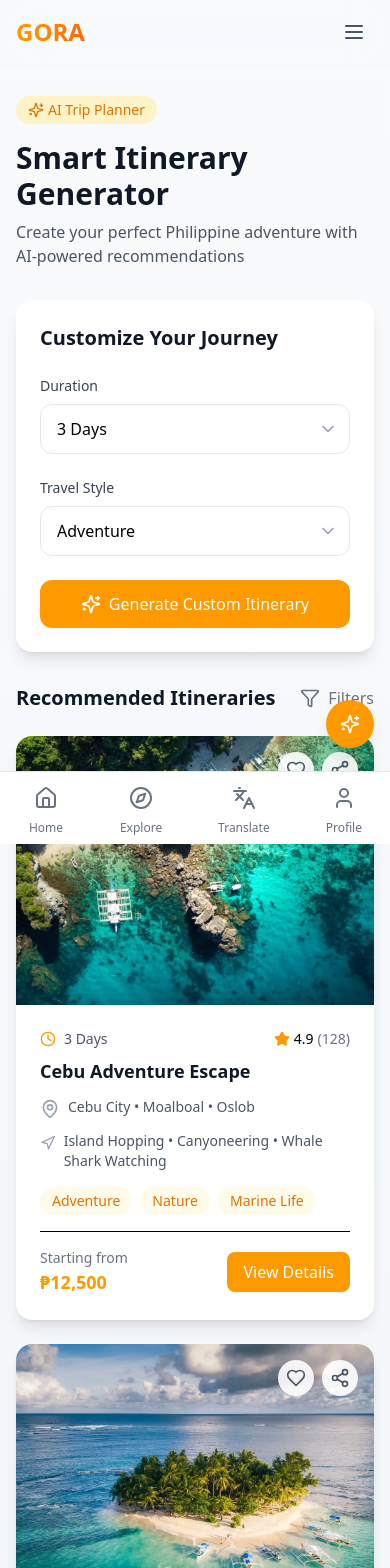
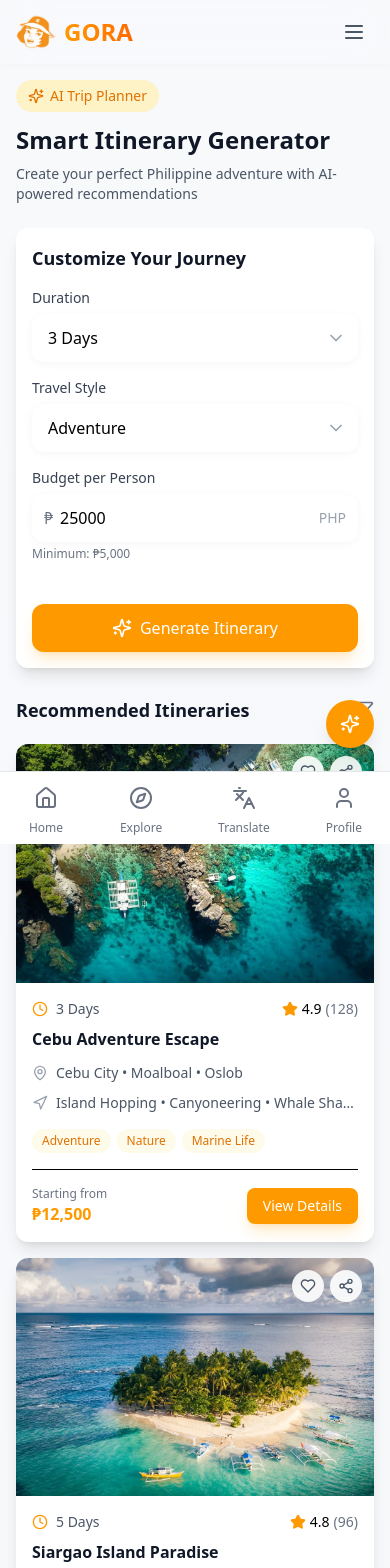
Before and after one commit to generyand/lakbay, a React (Vite) app: page /itinerary in a window 390 px wide. Shown: the top 1568 px of the page. Built offline with nearby package versions, Linux system fonts and the light colour scheme.

Commit message:
improved some things

```diff
--- a/src/components/layout/Navbar.jsx
+++ b/src/components/layout/Navbar.jsx
@@ -23,13 +23,13 @@
       <div className="relative max-w-7xl mx-auto px-4 sm:px-6 lg:px-8">
         <div className="flex items-center justify-between h-16">
           <Link to="/" className="flex items-center gap-2">
-            {/* <div className="w-10 h-10 md:w-12 md:h-12 relative">
+            <div className="w-10 h-10 md:w-12 md:h-12 relative">
               <img
                 src={logo}
                 alt="Gora Logo"
                 className="w-full h-full object-contain"
               />
-            </div> */}
+            </div>
             <span className="text-2xl font-bold bg-gradient-to-r from-amber-500 to-orange-500 bg-clip-text text-transparent">
               GORA
             </span>
@@ -74,7 +74,7 @@
                   className={`block px-3 py-2 rounded-md text-base font-medium transition-colors ${
                     location.pathname === item.href
                       ? 'text-amber-500 bg-white/[0.08]'
-                      : 'text-white/90 hover:bg-white/[0.06] hover:text-amber-500'
+                      : 'text-black/90 hover:bg-white/[0.06] hover:text-amber-500'
                   }`}
                   onClick={() => setIsMenuOpen(false)}
                 >
--- a/src/pages/Home.jsx
+++ b/src/pages/Home.jsx
@@ -18,6 +18,8 @@
 import { motion, AnimatePresence } from 'framer-motion';
 import Philippines from '../assets/philippines.jpg';
 import { useState, useEffect } from 'react';
+import boracay from '../assets/boracay.jpg';
+import palawan from '../assets/palawan.webp';
 
 // Custom hook for animated placeholder with cursor
 function useTypingPlaceholder(phrases, typingSpeed = 100, deletingSpeed = 50, pauseDuration = 2000) {
@@ -202,7 +204,7 @@
         <div className="px-4 mb-8">
           <div className="grid grid-cols-4 gap-4">
             {[
-              { icon: Building2, label: 'Hotels', color: 'bg-blue-500' },
+              { icon: Building2, label: 'Hotels', color: 'bg-amber-500' },
               { icon: Plane, label: 'Flights', color: 'bg-white' },
               { icon: MapPin, label: 'Places', color: 'bg-white' },
               { icon: UtensilsCrossed, label: 'Food', color: 'bg-white' }
@@ -276,7 +278,7 @@
               {
                 name: 'Boracay',
                 location: 'Philippines',
-                image: '/destinations/boracay.jpg',
+                image: boracay,
                 rating: 4.9,
                 price: '$150/night',
                 badge: 'Popular'
@@ -284,7 +286,7 @@
               {
                 name: 'Palawan',
                 location: 'Philippines',
-                image: '/destinations/palawan.jpg',
+                image: palawan,
                 rating: 4.8,
                 price: '$120/night',
                 badge: 'Must Visit'
--- a/src/pages/Itinerary.jsx
+++ b/src/pages/Itinerary.jsx
@@ -7,7 +7,6 @@
   Plus,
   Heart,
   Share2,
-  Download,
   Filter,
   ChevronDown,
   Star,
@@ -22,6 +21,7 @@
 function Itinerary() {
   const [duration, setDuration] = useState('3');
   const [travelStyle, setTravelStyle] = useState('adventure');
+  const [budget, setBudget] = useState('25000');
   const [showGenerator, setShowGenerator] = useState(false);
 
   const sampleItineraries = [
@@ -65,7 +65,8 @@
 
   if (showGenerator) {
     return (
-      <main className="max-w-7xl mx-auto pt-24 px-4 pb-20">
+      <main className="min-h-screen pt-20 pb-24 px-4 md:pt-24 md:pb-20 bg-gray-50/50">
+        <div className="max-w-7xl mx-auto">
           <button
             onClick={() => setShowGenerator(false)}
             className="flex items-center gap-2 text-gray-600 hover:text-amber-500 mb-6"
@@ -74,108 +75,129 @@
             Back to Itineraries
           </button>
           <AIItineraryGenerator />
+        </div>
       </main>
     );
   }
 
   return (
-    <main className="max-w-7xl mx-auto pt-24 px-4 pb-20">
-      {/* Header Section */}
-      <div className="mb-8">
-        <div className="flex items-center gap-2 mb-4">
-          <div className="px-3 py-1 bg-amber-100 text-amber-600 rounded-full text-sm font-medium">
-            <span className="flex items-center gap-1">
+    <main className="min-h-screen pt-20 pb-24 px-4 md:pt-24 md:pb-20 bg-gray-50/50">
+      <div className="max-w-7xl mx-auto">
+        {/* Header Section - Improved spacing for mobile */}
+        <div className="mb-6 md:mb-8">
+          <div className="flex flex-wrap items-center gap-2 mb-3">
+            <div className="px-3 py-1.5 bg-amber-100 text-amber-600 rounded-full text-sm font-medium">
+              <span className="flex items-center gap-1.5">
                 <Sparkles className="w-4 h-4" />
                 AI Trip Planner
               </span>
             </div>
           </div>
-        <h1 className="text-3xl font-bold text-gray-900 mb-2">Smart Itinerary Generator</h1>
-        <p className="text-gray-600">Create your perfect Philippine adventure with AI-powered recommendations</p>
+          <h1 className="text-2xl md:text-3xl font-bold text-gray-900 mb-2">Smart Itinerary Generator</h1>
+          <p className="text-gray-600 text-sm md:text-base">Create your perfect Philippine adventure with AI-powered recommendations</p>
         </div>
 
-      {/* Trip Preferences Section */}
-      <div className="bg-white rounded-2xl shadow-lg p-6 mb-8">
-        <h2 className="text-xl font-semibold text-gray-900 mb-6">Customize Your Journey</h2>
-        <div className="grid grid-cols-1 md:grid-cols-2 lg:grid-cols-3 gap-6">
+        {/* Trip Preferences Section - Improved mobile layout */}
+        <div className="bg-white rounded-xl md:rounded-2xl shadow-lg p-4 md:p-6 mb-6 md:mb-8">
+          <h2 className="text-lg md:text-xl font-semibold text-gray-900 mb-4 md:mb-6">Customize Your Journey</h2>
+          <div className="space-y-4 md:space-y-0 md:grid md:grid-cols-2 lg:grid-cols-4 md:gap-6">
             <div>
-            <label className="block text-sm font-medium text-gray-700 mb-2">Duration</label>
+              <label className="block text-sm font-medium text-gray-700 mb-1.5">Duration</label>
               <div className="relative">
                 <select
                   value={duration}
                   onChange={(e) => setDuration(e.target.value)}
-                className="w-full appearance-none bg-white border border-gray-200 rounded-xl py-3 px-4 pr-10 focus:outline-none focus:border-amber-500 focus:ring-2 focus:ring-amber-500/20"
+                  className="w-full appearance-none bg-white shadow-[0_2px_8px_rgba(0,0,0,0.04)] rounded-xl py-3 px-4 pr-10 focus:outline-none hover:shadow-[0_2px_8px_rgba(0,0,0,0.08)] focus:shadow-[0_2px_12px_rgba(0,0,0,0.08)] transition-all"
                 >
                   <option value="3">3 Days</option>
                   <option value="5">5 Days</option>
                   <option value="7">7 Days</option>
                   <option value="10">10 Days</option>
                 </select>
-              <ChevronDown className="absolute right-3 top-1/2 -translate-y-1/2 w-5 h-5 text-gray-400" />
+                <ChevronDown className="absolute right-3 top-1/2 -translate-y-1/2 w-5 h-5 text-gray-400 pointer-events-none" />
               </div>
             </div>
 
             <div>
-            <label className="block text-sm font-medium text-gray-700 mb-2">Travel Style</label>
+              <label className="block text-sm font-medium text-gray-700 mb-1.5">Travel Style</label>
               <div className="relative">
                 <select
                   value={travelStyle}
                   onChange={(e) => setTravelStyle(e.target.value)}
-                className="w-full appearance-none bg-white border border-gray-200 rounded-xl py-3 px-4 pr-10 focus:outline-none focus:border-amber-500 focus:ring-2 focus:ring-amber-500/20"
+                  className="w-full appearance-none bg-white shadow-[0_2px_8px_rgba(0,0,0,0.04)] rounded-xl py-3 px-4 pr-10 focus:outline-none hover:shadow-[0_2px_8px_rgba(0,0,0,0.08)] focus:shadow-[0_2px_12px_rgba(0,0,0,0.08)] transition-all"
                 >
                   <option value="adventure">Adventure</option>
                   <option value="relaxation">Relaxation</option>
                   <option value="cultural">Cultural</option>
                   <option value="foodie">Foodie</option>
                 </select>
-              <ChevronDown className="absolute right-3 top-1/2 -translate-y-1/2 w-5 h-5 text-gray-400" />
+                <ChevronDown className="absolute right-3 top-1/2 -translate-y-1/2 w-5 h-5 text-gray-400 pointer-events-none" />
               </div>
             </div>
 
-          <div className="md:col-span-2 lg:col-span-1">
+            <div>
+              <label className="block text-sm font-medium text-gray-700 mb-1.5">Budget per Person</label>
+              <div className="relative">
+                <div className="absolute left-3 top-1/2 -translate-y-1/2 text-gray-500">₱</div>
+                <input
+                  type="number"
+                  value={budget}
+                  onChange={(e) => setBudget(e.target.value)}
+                  placeholder="Enter budget"
+                  min="5000"
+                  step="1000"
+                  className="w-full pl-7 pr-4 py-3 bg-white shadow-[0_2px_8px_rgba(0,0,0,0.04)] rounded-xl focus:outline-none hover:shadow-[0_2px_8px_rgba(0,0,0,0.08)] focus:shadow-[0_2px_12px_rgba(0,0,0,0.08)] transition-all"
+                />
+                <div className="absolute right-3 top-1/2 -translate-y-1/2 text-sm text-gray-400">PHP</div>
+              </div>
+              <p className="mt-1 text-xs text-gray-500">Minimum: ₱5,000</p>
+            </div>
+
+            <div>
+              <label className="block text-sm font-medium text-gray-700 mb-1.5 text-transparent">Action</label>
               <button
                 onClick={() => setShowGenerator(true)}
-              className="w-full bg-amber-500 text-white py-3 px-4 rounded-xl font-medium hover:bg-amber-600 transition-colors flex items-center justify-center gap-2"
+                className="w-full bg-amber-500 text-white py-3 px-4 rounded-xl font-medium hover:bg-amber-600 transition-colors flex items-center justify-center gap-2 shadow-lg shadow-amber-500/20"
               >
                 <Sparkles className="w-5 h-5" />
-              Generate Custom Itinerary
+                Generate Itinerary
               </button>
             </div>
           </div>
         </div>
 
-      {/* Recommended Itineraries */}
+        {/* Recommended Itineraries - Improved card layout */}
         <section>
-        <div className="flex items-center justify-between mb-6">
-          <h2 className="text-xl font-semibold text-gray-900">Recommended Itineraries</h2>
-          <button className="flex items-center gap-2 text-gray-500 hover:text-gray-700">
+          <div className="flex items-center justify-between mb-4 md:mb-6">
+            <h2 className="text-lg md:text-xl font-semibold text-gray-900">Recommended Itineraries</h2>
+            <button className="flex items-center gap-2 text-gray-500 hover:text-gray-700 p-2 -mr-2">
               <Filter className="w-5 h-5" />
-            <span>Filters</span>
+              <span className="hidden md:inline">Filters</span>
             </button>
           </div>
 
-        <div className="grid grid-cols-1 md:grid-cols-2 lg:grid-cols-3 gap-6">
+          <div className="grid grid-cols-1 md:grid-cols-2 lg:grid-cols-3 gap-4 md:gap-6">
             {sampleItineraries.map((itinerary) => (
-            <div key={itinerary.id} className="bg-white rounded-2xl shadow-lg overflow-hidden group">
-              {/* Itinerary Image */}
-              <div className="relative aspect-[4/3] overflow-hidden">
+              <div key={itinerary.id} className="bg-white rounded-xl shadow-lg overflow-hidden group">
+                {/* Itinerary Image - Improved mobile aspect ratio */}
+                <div className="relative aspect-[3/2] md:aspect-[4/3] overflow-hidden">
                   <img
                     src={itinerary.image}
                     alt={itinerary.title}
                     className="w-full h-full object-cover group-hover:scale-105 transition-transform duration-300"
                   />
-                <div className="absolute top-4 right-4 flex gap-2">
-                  <button className="p-2 bg-white/90 rounded-full hover:bg-white transition-colors">
-                    <Heart className="w-5 h-5 text-gray-600" />
+                  <div className="absolute top-3 right-3 flex gap-1.5">
+                    <button className="p-2 bg-white/90 backdrop-blur-sm rounded-full hover:bg-white transition-colors">
+                      <Heart className="w-4 h-4 md:w-5 md:h-5 text-gray-600" />
                     </button>
-                  <button className="p-2 bg-white/90 rounded-full hover:bg-white transition-colors">
-                    <Share2 className="w-5 h-5 text-gray-600" />
+                    <button className="p-2 bg-white/90 backdrop-blur-sm rounded-full hover:bg-white transition-colors">
+                      <Share2 className="w-4 h-4 md:w-5 md:h-5 text-gray-600" />
                     </button>
                   </div>
                 </div>
 
-              {/* Itinerary Details */}
-              <div className="p-6">
+                {/* Itinerary Details - Improved spacing and readability */}
+                <div className="p-4 md:p-6">
                   <div className="flex items-center gap-2 mb-2">
                     <Clock className="w-4 h-4 text-amber-500" />
                     <span className="text-sm text-gray-600">{itinerary.duration}</span>
@@ -186,24 +208,24 @@
                     </div>
                   </div>
 
-                <h3 className="text-lg font-semibold text-gray-900 mb-3">{itinerary.title}</h3>
+                  <h3 className="text-base md:text-lg font-semibold text-gray-900 mb-3">{itinerary.title}</h3>
 
-                <div className="space-y-3 mb-4">
+                  <div className="space-y-2.5 mb-4">
                     <div className="flex items-start gap-2">
-                    <MapPin className="w-5 h-5 text-gray-400 mt-0.5" />
-                    <p className="text-sm text-gray-600">{itinerary.locations.join(" • ")}</p>
+                      <MapPin className="w-4 h-4 md:w-5 md:h-5 text-gray-400 mt-0.5 flex-shrink-0" />
+                      <p className="text-sm text-gray-600 line-clamp-1">{itinerary.locations.join(" • ")}</p>
                     </div>
                     <div className="flex items-start gap-2">
-                    <Navigation className="w-5 h-5 text-gray-400 mt-0.5" />
-                    <p className="text-sm text-gray-600">{itinerary.activities.join(" • ")}</p>
+                      <Navigation className="w-4 h-4 md:w-5 md:h-5 text-gray-400 mt-0.5 flex-shrink-0" />
+                      <p className="text-sm text-gray-600 line-clamp-1">{itinerary.activities.join(" • ")}</p>
                     </div>
                   </div>
 
-                <div className="flex flex-wrap gap-2 mb-4">
+                  <div className="flex flex-wrap gap-1.5 mb-4">
                     {itinerary.tags.map((tag, index) => (
                       <span
                         key={index}
-                      className="px-3 py-1 bg-amber-50 text-amber-600 rounded-full text-sm font-medium"
+                        className="px-2.5 py-1 bg-amber-50 text-amber-600 rounded-full text-xs md:text-sm font-medium"
                       >
                         {tag}
                       </span>
@@ -212,10 +234,10 @@
 
                   <div className="flex items-center justify-between pt-4 border-t">
                     <div>
-                    <p className="text-sm text-gray-500">Starting from</p>
-                    <p className="text-lg font-semibold text-amber-500">{itinerary.price}</p>
+                      <p className="text-xs md:text-sm text-gray-500">Starting from</p>
+                      <p className="text-base md:text-lg font-semibold text-amber-500">{itinerary.price}</p>
                     </div>
-                  <button className="bg-amber-500 text-white px-4 py-2 rounded-lg font-medium hover:bg-amber-600 transition-colors">
+                    <button className="bg-amber-500 text-white px-4 py-2 rounded-lg text-sm md:text-base font-medium hover:bg-amber-600 transition-colors shadow-lg shadow-amber-500/20">
                       View Details
                     </button>
                   </div>
@@ -224,19 +246,7 @@
             ))}
           </div>
         </section>
-
-      {/* Call to Action */}
-      <section className="mt-12">
-        <div className="bg-gradient-to-r from-amber-500 to-orange-500 rounded-3xl p-8 text-white">
-          <div className="max-w-3xl mx-auto text-center">
-            <h3 className="text-2xl font-bold mb-4">Need a Custom Itinerary?</h3>
-            <p className="mb-6 text-white/90">Let our AI create a personalized travel plan based on your preferences</p>
-            <button className="bg-white text-amber-500 px-8 py-3 rounded-xl font-semibold hover:bg-white/90 transition-colors">
-              Start Planning
-            </button>
       </div>
-        </div>
-      </section>
     </main>
   );
 }
```
Also changed, not shown: src/components/itinerary/AIGeneratedItinerary.jsx (+81 -62 lines), src/assets/palawan.webp (added). Lines whose indentation alone changed are shown as unchanged.
